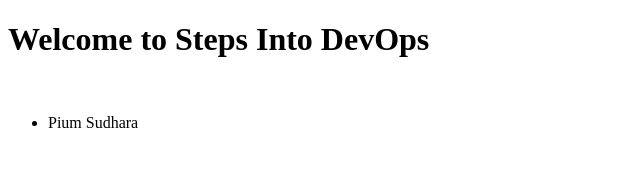
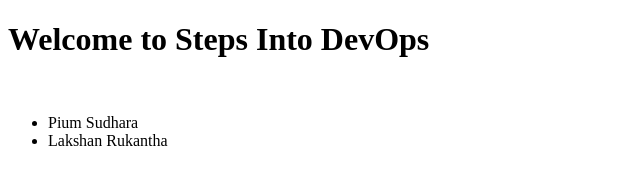
Before and after one commit to piumsudhara/StepsIntoDevOps, a website: page index.html in a window 1280 px wide. Shown: the whole page, without its empty margins (0-640 px from the left). Drawn offline with Linux system fonts and the light colour scheme.

Commit message:
Added name 'Lakshan Rukantha'

```diff
--- a/index.html
+++ b/index.html
@@ -11,6 +11,7 @@
     <br>
     <ul>
         <li>Pium Sudhara</li>
+        <li>Lakshan Rukantha</li>
     </ul>
 </body>
 </html>
```
